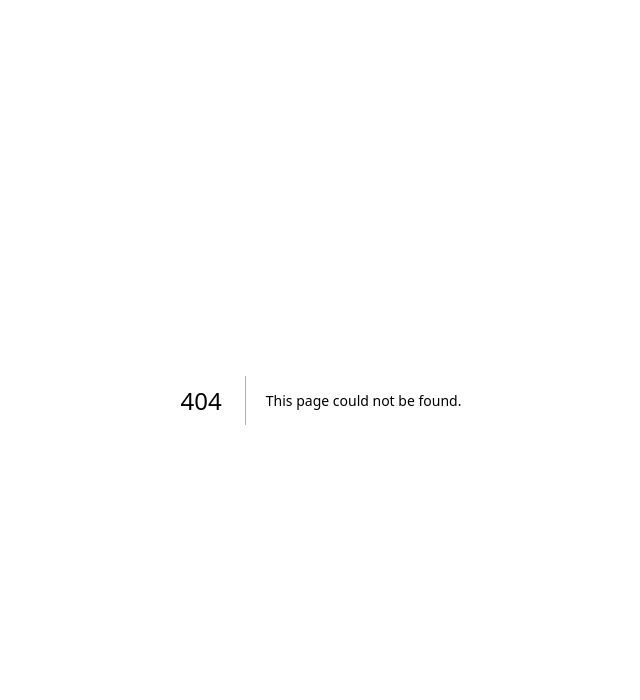
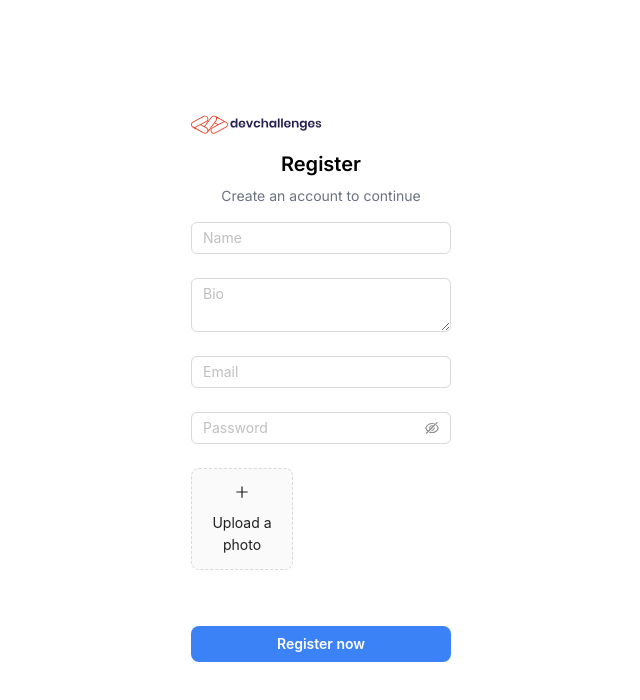
Before and after one commit to VictorCortez358/authentication-app, a Next.js app in the folder authentication-front/: page /register in a window 1280 px wide. Before the commit this address had no page. Shown: the top 700 px of the page, without its empty margins (319-959 px from the left). Built offline with nearby package versions, Linux system fonts and the light colour scheme.

Commit message:
Implemented registerForm movil version

```diff
--- a/authentication-front/src/app/page.js
+++ b/authentication-front/src/app/page.js
@@ -1,9 +1,8 @@
 import LoginForm from "@/components/LoginForm";
-import Image from "next/image";
 
 export default function Home() {
   return (
-    <main className="flex min-h-screen lg:items-center lg:justify-center">
+    <main className="flex min-h-screen flex-col lg:items-center lg:justify-center">
       <LoginForm />
     </main>
   );
--- /dev/null
+++ b/authentication-front/src/app/register/page.js
@@ -0,0 +1,9 @@
+import RegisterForm from '@/components/RegisterForm'
+
+export default function page() {
+    return (
+        <div className="flex min-h-screen flex-col lg:items-center lg:justify-center">
+            <RegisterForm />
+        </div>
+    )
+}
--- a/authentication-front/src/components/LoginForm.jsx
+++ b/authentication-front/src/components/LoginForm.jsx
@@ -1,33 +1,74 @@
-import Image from 'next/image';
-import React from 'react';
-import Icon from '../../public/devchallenges.svg';
-import { Input } from 'antd';
-import EmailIcon from '../../public/email_icon.svg';
-import PasswordIcon from '../../public/password_icon.svg';
-
+"use client";
+import Image from "next/image";
+import Icon from "../../public/devchallenges.svg";
+import { Input } from "antd";
+import EmailIcon from "../../public/email_icon.svg";
+import PasswordIcon from "../../public/password_icon.svg";
+import { useRouter } from "next/navigation";
 
 const Form = () => {
     return (
-        <form className='flex flex-col items-start justify-center w-full mt-8 gap-4'>
-            <Input size="large" placeholder="Email" prefix={<Image src={EmailIcon} alt='Email Icon' />} />
-            <Input size="large" placeholder="Password" prefix={<Image src={PasswordIcon} alt='Password Icon' />} />
+        <form className="flex flex-col items-start justify-center w-full mt-8 gap-4">
+            <Input
+                size="large"
+                placeholder="Email"
+                prefix={<Image src={EmailIcon} alt="Email Icon" />}
+            />
+            <Input
+                size="large"
+                placeholder="Password"
+                prefix={<Image src={PasswordIcon} alt="Password Icon" />}
+            />
         </form>
     );
-}
+};
 
+const footer = () => {
+    return (
+        <div className="hidden h-0 lg:flex lg:flex-row lg:justify-between lg:items-center lg:w-full lg:max-w-[450px] lg:mt-2">
+            <p className="text-xs text-gray-500 mt-4">Created by Victor Cortez</p>
+            <p className="text-gray-500 mt-4 text-xs">devchallenges.io</p>
+        </div>
+    );
+};
 
 const LoginForm = () => {
+    const router = useRouter();
+
     return (
-        <div className='flex flex-col items-center justify-center p-8 lg:border-gray-400 lg:border lg:rounded-lg lg:max-w-[450px] lg:p-12'>
-            <Image src={Icon} alt='DevChallenges Logo' className='mr-auto'/>
-            <h2 className='text-xl font-semibold mt-4 lg:text-2xl'>Join thousands of learners from around the world</h2>
-            <p className='text-sm text-gray-500 mt-2 lg:text-base'>Master web development by making real-life projects. There are multiple paths for you to choose</p>
-            <Form />
-            <button className='w-full bg-blue-500 text-white font-semibold rounded-lg p-2 mt-8 text-sm'>Start coding now</button>
-            <p className='text-xs text-gray-500 mt-4 lg:text-sm'>or continue with these social profile</p>
-            <p className='text-gray-500 mt-4 text-xs lg:text-sm'>Already a member? <a href='#' className='text-blue-500'>Login</a></p>
-        </div>
+        <>
+            <div className="flex flex-col items-center justify-center p-8 h-screen lg:border-gray-400 lg:border lg:rounded-lg lg:max-w-[450px] lg:p-12 lg:h-auto">
+                <Image src={Icon} alt="DevChallenges Logo" className="mr-auto" />
+                <h2 className="text-xl font-semibold mt-4 lg:text-2xl">
+                    Join thousands of learners from around the world
+                </h2>
+                <p className="text-sm text-gray-500 mt-2 lg:text-base">
+                    Master web development by making real-life projects. There are
+                    multiple paths for you to choose
+                </p>
+                <Form />
+                <button className="w-full bg-blue-500 text-white font-semibold rounded-lg p-2 mt-8 text-sm">
+                    Start coding now
+                </button>
+                <p className="text-xs text-gray-500 mt-4 lg:text-sm">
+                    or continue with these social profile
+                </p>
+                <p className="text-gray-500 mt-4 text-xs lg:text-sm">
+                    Don't have an account yet?{" "}
+                    <a
+                        href="#"
+                        className="text-blue-500"
+                        onClick={() => {
+                            router.push("/register");
+                        }}
+                    >
+                        Register
+                    </a>
+                </p>
+            </div>
+            {footer()}
+        </>
     );
-}
+};
 
 export default LoginForm;
--- /dev/null
+++ b/authentication-front/src/components/RegisterForm.jsx
@@ -0,0 +1,126 @@
+'use client';
+import Image from 'next/image';
+import Icon from '../../public/devchallenges.svg';
+import { Form, Input, Upload } from 'antd';
+import { PlusOutlined } from '@ant-design/icons';
+
+
+const onFinish = (values) => {
+    console.log('Success:', values);
+};
+
+const onFinishFailed = (errorInfo) => {
+    console.log('Failed:', errorInfo);
+};
+
+const normFile = (e) => {
+    if (Array.isArray(e)) {
+      return e;
+    }
+    return e?.fileList;
+  };
+
+
+const FormRegister = () => {
+    return (
+        <Form
+            name="basic"
+            style={{
+                width: '100%',
+                display: 'flex',
+                flexDirection: 'column',
+                marginTop: '1rem'
+            }}
+            onFinish={onFinish}
+            onFinishFailed={onFinishFailed}
+            autoComplete="off"
+
+        >
+            <Form.Item
+                name="name"
+                rules={[
+                    {
+                        required: true,
+                        message: 'Please input your name!',
+                    },
+                ]}
+            >
+                <Input placeholder='Name' />
+            </Form.Item>
+
+            <Form.Item
+                name="bio">
+                <Input.TextArea placeholder='Bio' />
+            </Form.Item>
+
+            <Form.Item
+                name="email"
+                rules={[
+                    {
+                        type: 'email',
+                        message: 'The input is not valid E-mail!',
+                    },
+                    {
+                        required: true,
+                        message: 'Please input your E-mail!',
+                    },
+                ]}
+            >
+
+                <Input placeholder='Email' />
+            </Form.Item>
+
+            <Form.Item
+                name="password"
+                rules={[
+                    {
+                        required: true,
+                        message: 'Please input your password!',
+                    },
+                ]}
+            >
+                <Input.Password placeholder='Password' />
+            </Form.Item>
+
+            <Form.Item valuePropName="fileList" getValueFromEvent={normFile}>
+                <Upload action="/upload.do" listType="picture-card">
+                    <button
+                        style={{
+                            border: 0,
+                            background: 'none',
+                        }}
+                        type="button"
+                    >
+                        <PlusOutlined />
+                        <div
+                            style={{
+                                marginTop: 8,
+                            }}
+                        >
+                            Upload a photo
+                        </div>
+                    </button>
+                </Upload>
+            </Form.Item>
+
+            <Form.Item>
+                <button type="submit" className='w-full bg-blue-500 text-white font-semibold rounded-lg p-2 mt-8 text-sm'>Register now</button>
+            </Form.Item>
+
+        </Form>
+    );
+}
+
+
+const RegisterForm = () => {
+    return (
+        <div className='flex flex-col items-center justify-center p-8 h-screen'>
+            <Image src={Icon} alt='DevChallenges Logo' className='mr-auto' />
+            <h2 className='text-xl font-semibold mt-4'>Register</h2>
+            <p className='text-sm text-gray-500 mt-2'>Create an account to continue</p>
+            <FormRegister />
+        </div>
+    );
+}
+
+export default RegisterForm;
--- a/authentication-front/tailwind.config.js
+++ b/authentication-front/tailwind.config.js
@@ -12,6 +12,9 @@ module.exports = {
         "gradient-conic":
           "conic-gradient(from 180deg at 50% 50%, var(--tw-gradient-stops))",
       },
+      screens:{
+        'lg': '425px',
+      }
     },
   },
   plugins: [],
```
